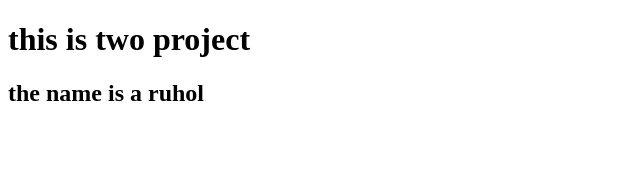
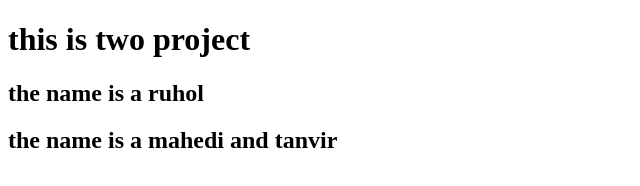
Before and after one commit to Shrabons/project-two, a plain HTML site: page index.html in a window 1280 px wide. Shown: the whole page, without its empty margins (0-640 px from the left). Drawn offline with Linux system fonts and the light colour scheme.

Commit message:
add 2 name

```diff
--- a/index.html
+++ b/index.html
@@ -9,6 +9,7 @@
   <body>
     <h1>this is two project</h1>
     <h2>the name is a ruhol</h2>
+    <h2>the name is a mahedi and tanvir</h2>
     <script src="./js/script.js"></script>
   </body>
 </html>
```
